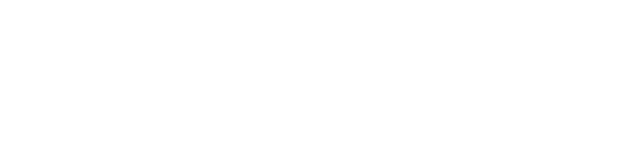
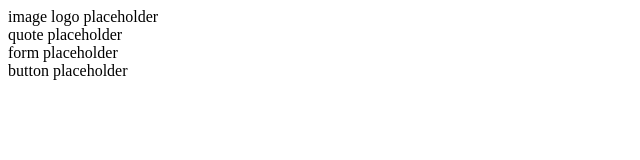
Before and after one commit to JustinNTL/sign-up-form, a plain HTML site: page index.html in a window 1280 px wide. Shown: the whole page, without its empty margins (0-640 px from the left). Drawn offline with Linux system fonts and the light colour scheme.

Commit message:
Construct base structure code for html and add placeholders to manipulate

```diff
--- a/index.html
+++ b/index.html
@@ -10,6 +10,13 @@
   <script src="js/sign-up-form.js" defer></script>
 </head>
 <body>
-
+  <div class="main-container">
+    <div class="leftBody-picture-logo">image logo placeholder</div>
+    <div class="rightBody-form-action">
+      <div class="header-quote">quote placeholder</div>
+      <div class="body-form">form placeholder</div>
+      <div class="footer-action">button placeholder</div>
+    </div>
+  </div>
 </body>
 </html>
```
